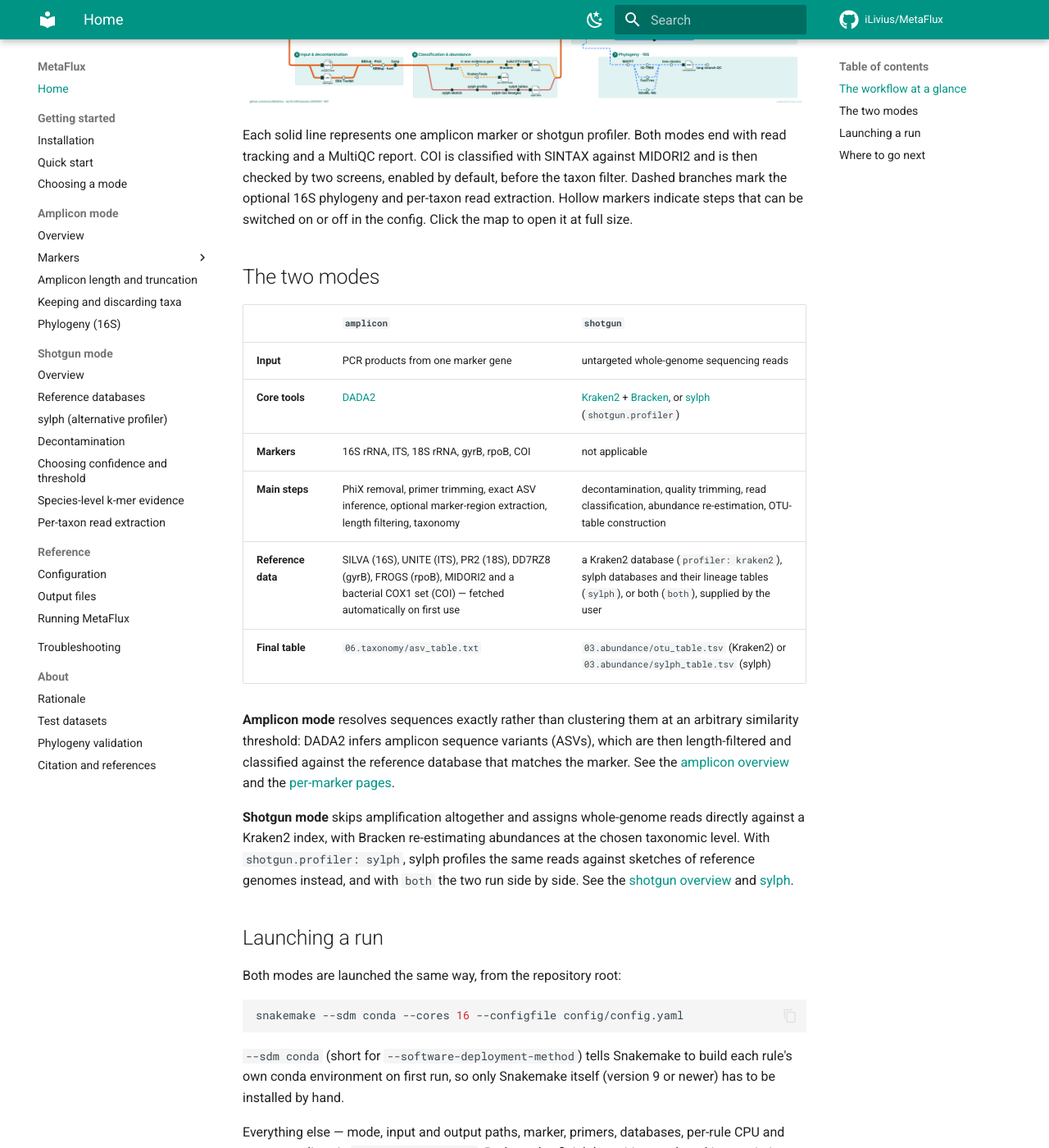
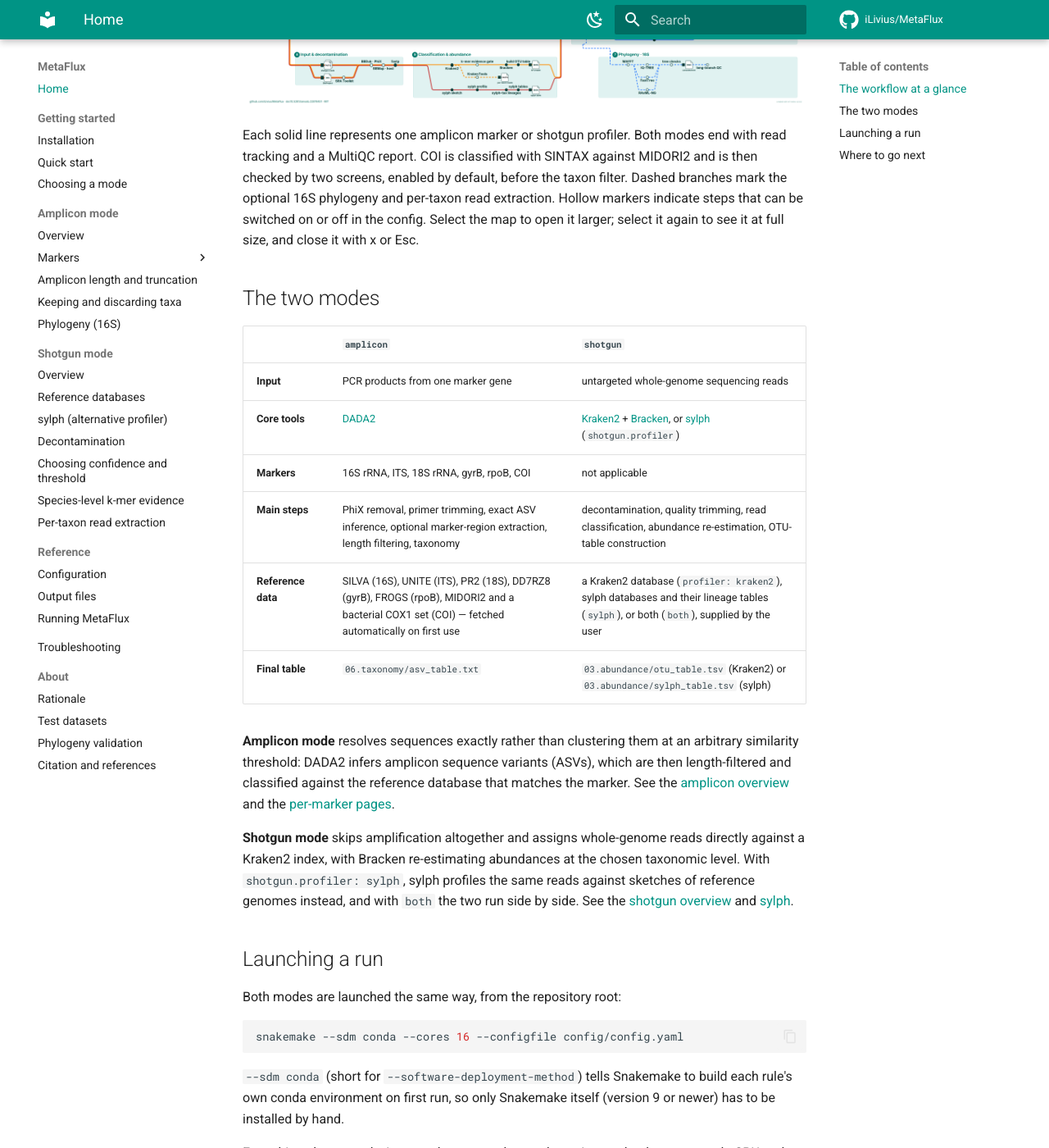
Before and after one commit to iLivius/MetaFlux, an MkDocs documentation site: the page built from docs/index.md, in a window 1280 px wide and 1400 px high, scrolled down 539 px. Shown: the whole window at 82% size. Built offline with MkDocs 1.6.1 and Material for MkDocs 9.7.7, drawn with Linux system fonts in a browser that asks for light colours; comment, search, counter and statistics services are not loaded.

Commit message:
Docs: the metro map opens in an image viewer
On the docs home page both copies of the metro map (#only-light, #only-dark) were
wrapped in a link to their PNG, so a click left the site for the bare image and only the
browser's Back button returned. The map now opens in an image viewer on the page, the
mkdocs-glightbox plugin: a second click shows it at full size (drag to move around), x or
Esc closes it. auto_themed puts the light and dark copies in separate galleries, so the
viewer shows only the copy of the current colour scheme. The plugin skips images inside a
link, so the links around the two maps are gone; the alt text and the #only-light /
#only-dark endings stay. The sentence under the map says how to use the viewer.

mkdocs-glightbox==0.5.3 is pinned next to mkdocs-material==9.7.7 in docs.yml (and in the
comment of its step 2), in the docs job of ci.yml and in CONTRIBUTING.md: a new
requirement of the documentation build only. 0.5.3, not 0.5.2: with selectolax 1.0.1,
0.5.2 drops every image it wraps from the built page and the strict build still passes
(checked); 0.5.3 wraps a copy of the image and does not depend on that behaviour.

Checked: mkdocs build --strict with 0.5.3 (CI's two pins in a clean venv, and the local
docs environment); in a browser, light and dark scheme and the palette toggle (the viewer
opens the shown copy alone), the full-size click, Esc and the x button, a 390 px wide
window, and a click after moving to another page and back with instant loading. These two
maps are the only images of the site.

```diff
--- a/docs/index.md
+++ b/docs/index.md
@@ -11,14 +11,15 @@
 
 ## The workflow at a glance
 
-[![Detailed metro map of the MetaFlux workflow, with six amplicon marker lines and two shotgun profiler lines. Runs begin at the config and start-up checks, then follow the stages of their mode to read tracking and MultiQC. Dashed branches show the optional 16S phylogeny and per-taxon reads; hollow stops are steps you can switch on or off in the config.](assets/metaflux_metro.png#only-light)](assets/metaflux_metro.png)
-[![Detailed metro map of the MetaFlux workflow, with six amplicon marker lines and two shotgun profiler lines. Runs begin at the config and start-up checks, then follow the stages of their mode to read tracking and MultiQC. Dashed branches show the optional 16S phylogeny and per-taxon reads; hollow stops are steps you can switch on or off in the config.](assets/metaflux_metro_dark.png#only-dark)](assets/metaflux_metro_dark.png)
+![Detailed metro map of the MetaFlux workflow, with six amplicon marker lines and two shotgun profiler lines. Runs begin at the config and start-up checks, then follow the stages of their mode to read tracking and MultiQC. Dashed branches show the optional 16S phylogeny and per-taxon reads; hollow stops are steps you can switch on or off in the config.](assets/metaflux_metro.png#only-light)
+![Detailed metro map of the MetaFlux workflow, with six amplicon marker lines and two shotgun profiler lines. Runs begin at the config and start-up checks, then follow the stages of their mode to read tracking and MultiQC. Dashed branches show the optional 16S phylogeny and per-taxon reads; hollow stops are steps you can switch on or off in the config.](assets/metaflux_metro_dark.png#only-dark)
 
 Each solid line represents one amplicon marker or shotgun profiler. Both modes end with
 read tracking and a MultiQC report. COI is classified with SINTAX against MIDORI2 and is
 then checked by two screens, enabled by default, before the taxon filter. Dashed branches
 mark the optional 16S phylogeny and per-taxon read extraction. Hollow markers indicate
-steps that can be switched on or off in the config. Click the map to open it at full size.
+steps that can be switched on or off in the config. Select the map to open it larger;
+select it again to see it at full size, and close it with x or Esc.
 
 ## The two modes
 
--- a/mkdocs.yml
+++ b/mkdocs.yml
@@ -62,6 +62,14 @@
 
 plugins:
   - search
+  # Image viewer (mkdocs-glightbox): a selected image opens in an overlay on the
+  # page instead of as a bare PNG; x or Esc closes it. Images inside a link, or
+  # with the class off-glb, are left alone.
+  - glightbox:
+      zoomable: true      # a click on the opened image shows it at full size (drag to move around)
+      draggable: true     # drag sideways to go to the next image, as on a touch screen
+      auto_themed: true   # the light and dark copies of a figure go in separate galleries,
+                          # so the viewer shows only the copy of the current colour scheme
 
 # Link checks. `mkdocs build --strict` turns every warning into an error, so with
 # these four set to "warn" a strict build stops on: a page under docs/ that the nav
```
Also changed, not shown: CHANGELOG.md (+5 -0 lines), CONTRIBUTING.md (+1 -1 lines), 2 other files.
